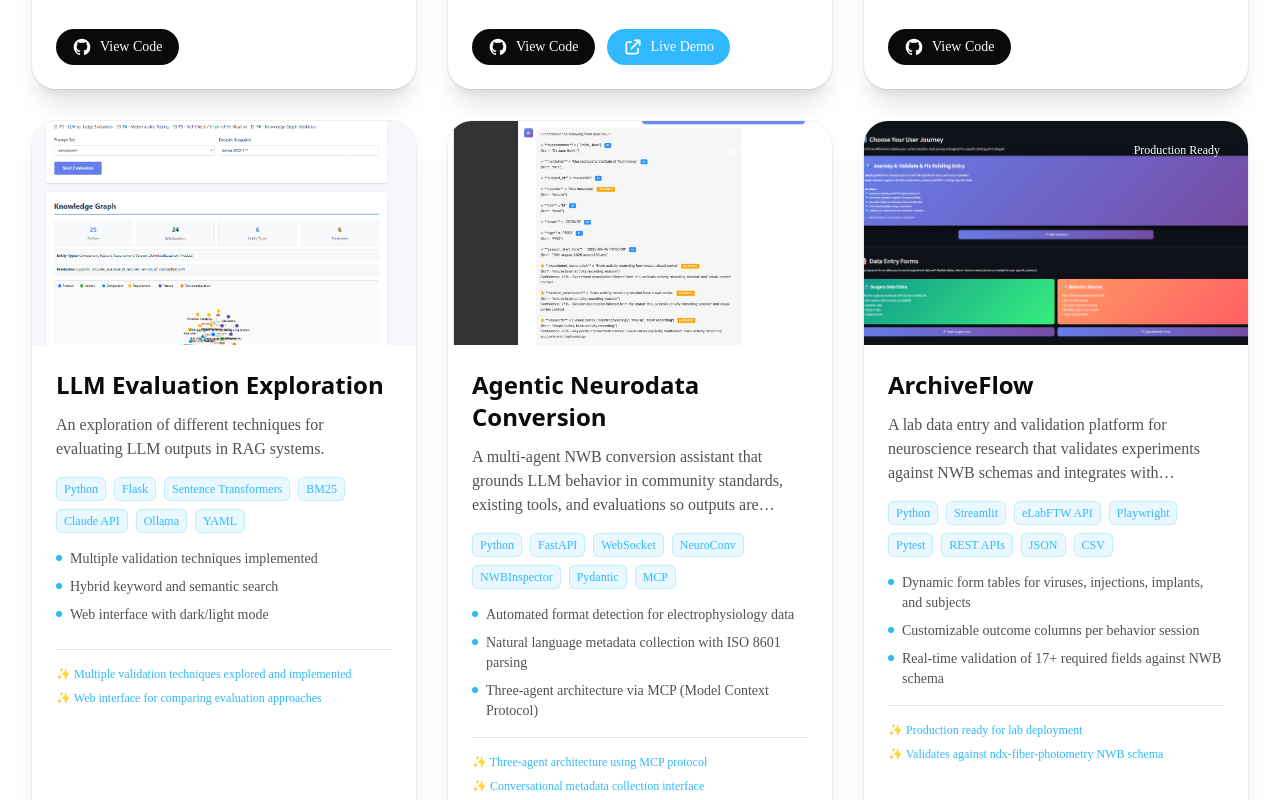
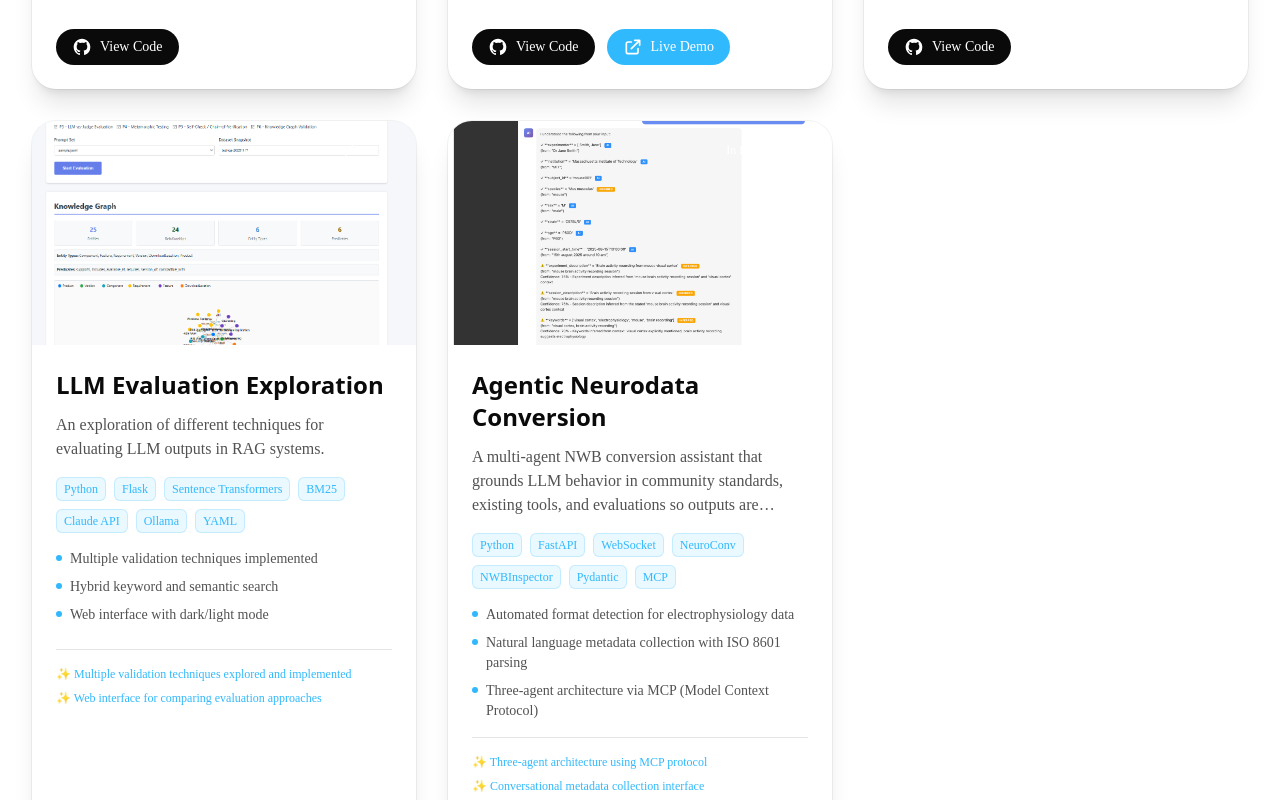
Before and after one commit to Python-AI-Solutions/pythonaisolutions_website, a Next.js app: page /portfolio in a window 1280 px wide. Shown: the part 1260-2060 px from the top of the page. Built offline with nearby package versions, Linux system fonts and the light colour scheme.

Commit message:
comment out archive flow

```diff
--- a/src/data/projects.ts
+++ b/src/data/projects.ts
@@ -253,47 +253,47 @@ export const projectDetails: Record<string, ProjectDetail> = {
       'Quality scoring system for validation results',
     ],
   },
-  'archive-flow': {
-    id: 'archive-flow',
-    title: 'ArchiveFlow',
-    category: 'Data Management',
-    shortDescription:
-      'A lab data entry and validation platform for neuroscience research that validates experiments against NWB schemas and integrates with Electronic Lab Notebooks.',
-    fullDescription:
-      'ArchiveFlow is a comprehensive Streamlit-based data entry and validation platform that streamlines lab data collection for neuroscience research. The system validates experiments against the ndx-fiber-photometry NWB (Neurodata Without Borders) schema and enables direct upload to multiple Electronic Lab Notebook (ELN) backends including eLabFTW and LabArchives. Built with an adapter pattern for flexible ELN integration, it ensures consistent data formats and catches missing fields before archiving.',
-    problem:
-      'Neuroscience research labs generate extensive experimental metadata—from surgical procedures to behavioral sessions—that must be meticulously documented and validated against standardized schemas like NWB. Traditional methods involve manual data entry into spreadsheets or paper forms, leading to inconsistent data formats across lab members, missing required fields discovered only during data archiving, difficulty integrating with Electronic Lab Notebooks, and tedious re-entry when uploading to eLabFTW or LabArchives.',
-    solution:
-      'ArchiveFlow provides a unified Streamlit interface for structured data entry with dynamic forms for surgeries, behavior sessions, and experiments. The platform validates 17+ required fields in real-time against the ndx-fiber-photometry schema, warns about out-of-range values, and supports one-click upload to multiple ELN backends through a unified adapter pattern.',
-    whatWeDid: [
-      'Built dynamic surgery entry form with expandable sections for viral vectors, injection sites, implants, and subjects',
-      'Created flexible behavior session tracking form with customizable outcome columns and multi-subject support',
-      'Implemented adapter pattern supporting both eLabFTW and LabArchives backends with unified validation',
-      'Developed NWB schema parser that validates experiments against ndx-fiber-photometry requirements',
-      'Built comprehensive Playwright E2E tests for form functionality and pytest tests for validation workflows',
-      'Integrated eLabFTW API for creating and updating experiments with structured metadata',
-    ],
-    techStack: ['Python', 'Streamlit', 'eLabFTW API', 'Playwright', 'Pytest', 'REST APIs', 'JSON', 'CSV'],
-    features: [
-      'Dynamic form tables for viruses, injections, implants, and subjects',
-      'Customizable outcome columns per behavior session',
-      'Real-time validation of 17+ required fields against NWB schema',
-      'Data range validation for coordinates, wavelengths, and numerical aperture',
-      'Multi-format export (JSON for ELN, CSV for spreadsheets)',
-      'One-click upload to eLabFTW',
-      'Dual ELN support (eLabFTW and LabArchives)',
-    ],
-    status: 'Production Ready',
-    statusColor: 'bg-green-500',
-    image: '/portfolio/archive-flow.png',
-    screenshots: ['/portfolio/archive-flow.png'],
-    github: null,
-    demo: null,
-    achievements: [
-      'Production ready for lab deployment',
-      'Validates against ndx-fiber-photometry NWB schema',
-      'Dual ELN backend support (eLabFTW, LabArchives)',
-      'Comprehensive E2E test coverage',
-    ],
-  },
+  // 'archive-flow': {
+  //   id: 'archive-flow',
+  //   title: 'ArchiveFlow',
+  //   category: 'Data Management',
+  //   shortDescription:
+  //     'A lab data entry and validation platform for neuroscience research that validates experiments against NWB schemas and integrates with Electronic Lab Notebooks.',
+  //   fullDescription:
+  //     'ArchiveFlow is a comprehensive Streamlit-based data entry and validation platform that streamlines lab data collection for neuroscience research. The system validates experiments against the ndx-fiber-photometry NWB (Neurodata Without Borders) schema and enables direct upload to multiple Electronic Lab Notebook (ELN) backends including eLabFTW and LabArchives. Built with an adapter pattern for flexible ELN integration, it ensures consistent data formats and catches missing fields before archiving.',
+  //   problem:
+  //     'Neuroscience research labs generate extensive experimental metadata—from surgical procedures to behavioral sessions—that must be meticulously documented and validated against standardized schemas like NWB. Traditional methods involve manual data entry into spreadsheets or paper forms, leading to inconsistent data formats across lab members, missing required fields discovered only during data archiving, difficulty integrating with Electronic Lab Notebooks, and tedious re-entry when uploading to eLabFTW or LabArchives.',
+  //   solution:
+  //     'ArchiveFlow provides a unified Streamlit interface for structured data entry with dynamic forms for surgeries, behavior sessions, and experiments. The platform validates 17+ required fields in real-time against the ndx-fiber-photometry schema, warns about out-of-range values, and supports one-click upload to multiple ELN backends through a unified adapter pattern.',
+  //   whatWeDid: [
+  //     'Built dynamic surgery entry form with expandable sections for viral vectors, injection sites, implants, and subjects',
+  //     'Created flexible behavior session tracking form with customizable outcome columns and multi-subject support',
+  //     'Implemented adapter pattern supporting both eLabFTW and LabArchives backends with unified validation',
+  //     'Developed NWB schema parser that validates experiments against ndx-fiber-photometry requirements',
+  //     'Built comprehensive Playwright E2E tests for form functionality and pytest tests for validation workflows',
+  //     'Integrated eLabFTW API for creating and updating experiments with structured metadata',
+  //   ],
+  //   techStack: ['Python', 'Streamlit', 'eLabFTW API', 'Playwright', 'Pytest', 'REST APIs', 'JSON', 'CSV'],
+  //   features: [
+  //     'Dynamic form tables for viruses, injections, implants, and subjects',
+  //     'Customizable outcome columns per behavior session',
+  //     'Real-time validation of 17+ required fields against NWB schema',
+  //     'Data range validation for coordinates, wavelengths, and numerical aperture',
+  //     'Multi-format export (JSON for ELN, CSV for spreadsheets)',
+  //     'One-click upload to eLabFTW',
+  //     'Dual ELN support (eLabFTW and LabArchives)',
+  //   ],
+  //   status: 'Production Ready',
+  //   statusColor: 'bg-green-500',
+  //   image: '/portfolio/archive-flow.png',
+  //   screenshots: ['/portfolio/archive-flow.png'],
+  //   github: null,
+  //   demo: null,
+  //   achievements: [
+  //     'Production ready for lab deployment',
+  //     'Validates against ndx-fiber-photometry NWB schema',
+  //     'Dual ELN backend support (eLabFTW, LabArchives)',
+  //     'Comprehensive E2E test coverage',
+  //   ],
+  // },
 }
```
